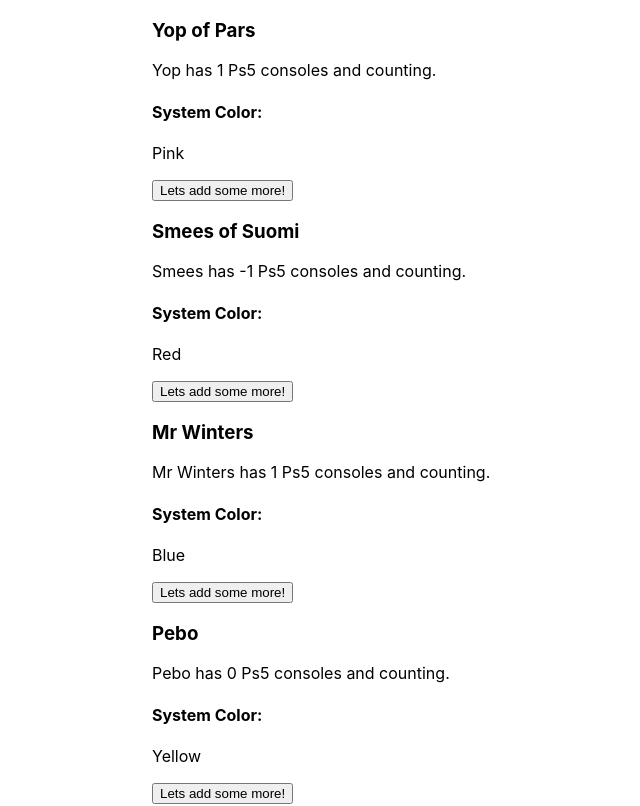
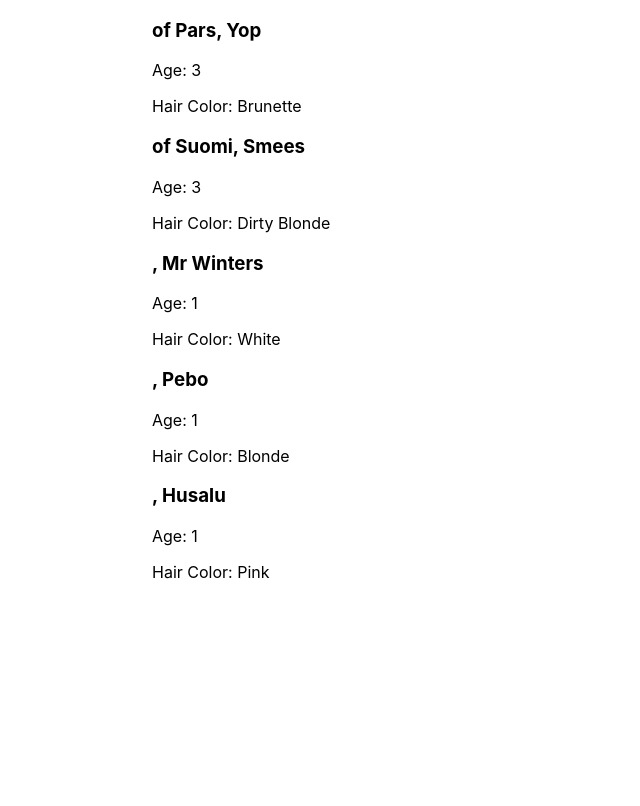
Before and after one commit to laho88/react_projects, a React (Create React App) app: page / in a window 1280 px wide. Shown: the top 806 px of the page, without its empty margins (68-708 px from the left). Built offline with nearby package versions, Linux system fonts and the light colour scheme.

Commit message:
replaced class component with functional comp

```diff
--- a/src/App.js
+++ b/src/App.js
@@ -1,5 +1,5 @@
 import React from "react";
-import Person from "./components/Person";
+import Person from "./components/PersonCard";
 import './App.css';
 
 function App() {
@@ -7,11 +7,11 @@
 
     return (
         <div className="persons-list">
-            < Person firstName="Yop" lastName="of Pars" ps5Consoles="1" consoleColor = "Pink"/>
-            < Person firstName="Smees" lastName="of Suomi" ps5Consoles="-1" consoleColor = "Red"/>
-            < Person firstName = "Mr Winters" lastName = "" ps5Consoles = "1" consoleColor = "Blue"/>
-            < Person firstName="Pebo" lastName = "" ps5Consoles = "0" consoleColor = "Yellow"/>
-            < Person firstName="Husalu" lastName = "" ps5Consoles = "0" consoleColor = "Pink"/>
+            < Person firstName="Yop" lastName="of Pars" age ={3} hairColor = "Brunette"/>
+            < Person firstName="Smees" lastName="of Suomi" age ={3} hairColor = "Dirty Blonde"/>
+            < Person firstName = "Mr Winters" lastName = "" age  = {1} hairColor = "White"/>
+            < Person firstName="Pebo" lastName = "" age  = {1} hairColor = "Blonde"/>
+            < Person firstName="Husalu" lastName = "" age  = {1} hairColor = "Pink"/>
         </div>
         );
     //};
--- /dev/null
+++ b/src/components/PersonCard.js
@@ -0,0 +1,13 @@
+import React from "react";
+
+//convert this to a functional component.
+const PersonCard = (props) => {
+    return(
+        <div>
+            <h3>{props.lastName}, {props.firstName}</h3>
+            <p>Age: {props.age}</p>
+            <p>Hair Color: {props.hairColor}</p>
+        </div>
+    )
+};
+export default PersonCard;
```
Also changed, not shown: 1 other file (tests, documents, lock files or other folders).
